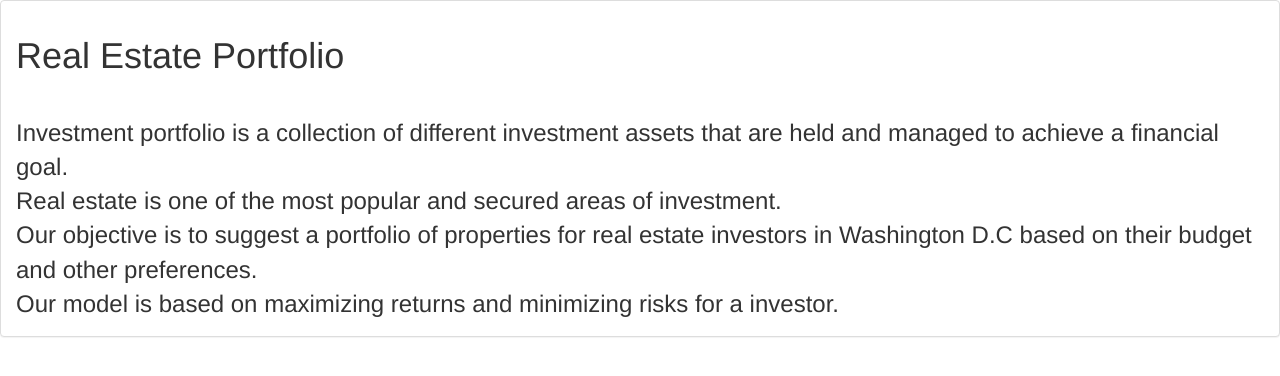
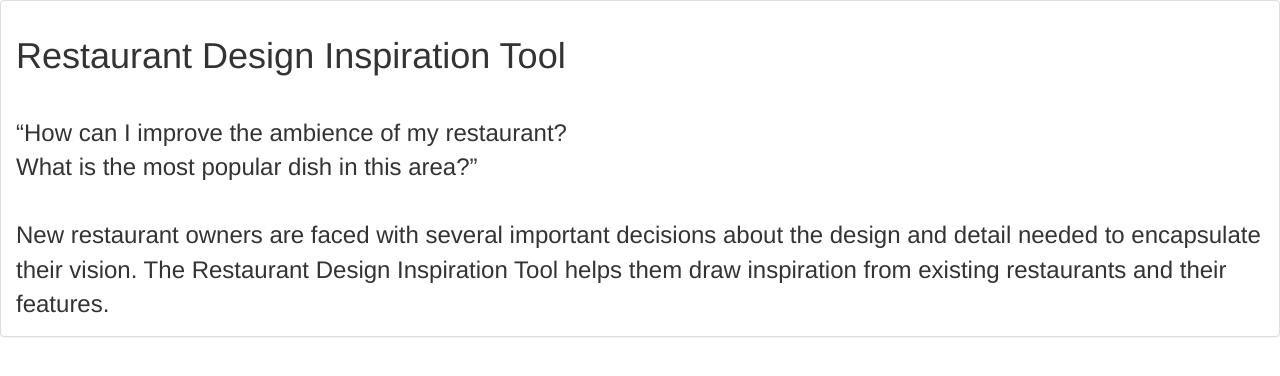
Before and after one commit to sawlani/bds_project, a Flask app: template code/website/templates/index.html in a window 1280 px wide. Shown: the top 376 px of the page. Run offline with Flask 2, Linux system fonts and the light colour scheme; the template is opened without the code that fills it, so the values that code supplies are empty; some libraries are stand-ins or nearby versions.

Commit message:
Home Page

```diff
--- a/code/website/templates/index.html
+++ b/code/website/templates/index.html
@@ -6,10 +6,15 @@
 {% block content %}
 <div class="panel panel-default">
     <div class="panel-body">
-        <h1>Real Estate Portfolio</h1>
+        <h1>Restaurant Design Inspiration Tool</h1>
     </div>
   <div class="panel-body">
-        Investment portfolio is a collection of different investment assets that are held and managed to achieve a financial goal. <br/> Real estate is one of the most popular and secured areas of investment. <br/> Our objective is to suggest a portfolio of properties for real estate investors in Washington D.C based on their budget and other preferences. <br/> Our model is based on maximizing returns and minimizing risks for a investor.
+  	    “How can I improve the ambience of my restaurant? </br>
+  		What is the most popular dish in this area?” </br>
+  	</br>
+  		New restaurant owners are faced with several important decisions about the
+		design and detail needed to encapsulate their vision. The Restaurant Design Inspiration Tool helps them
+		draw inspiration from existing restaurants and their features. </br>
   </div>
 </div>
 {% endblock %}
```
